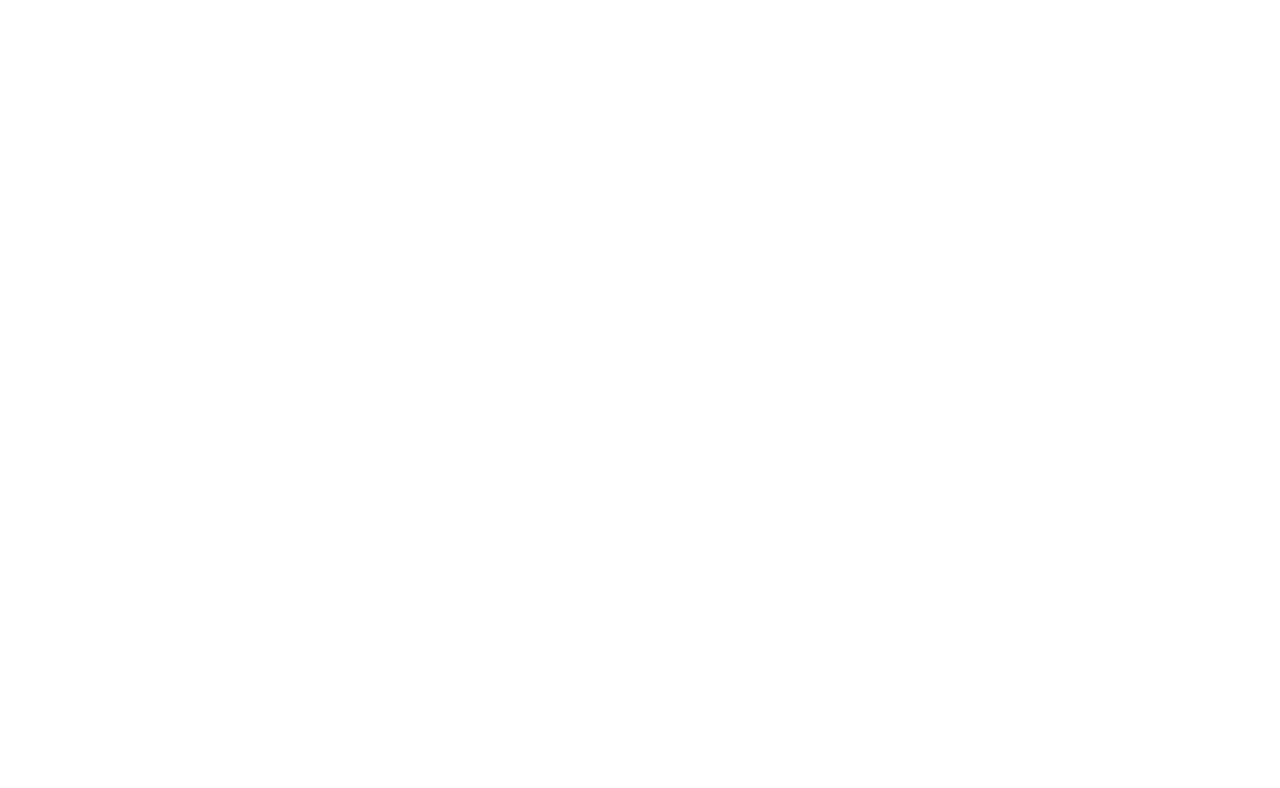
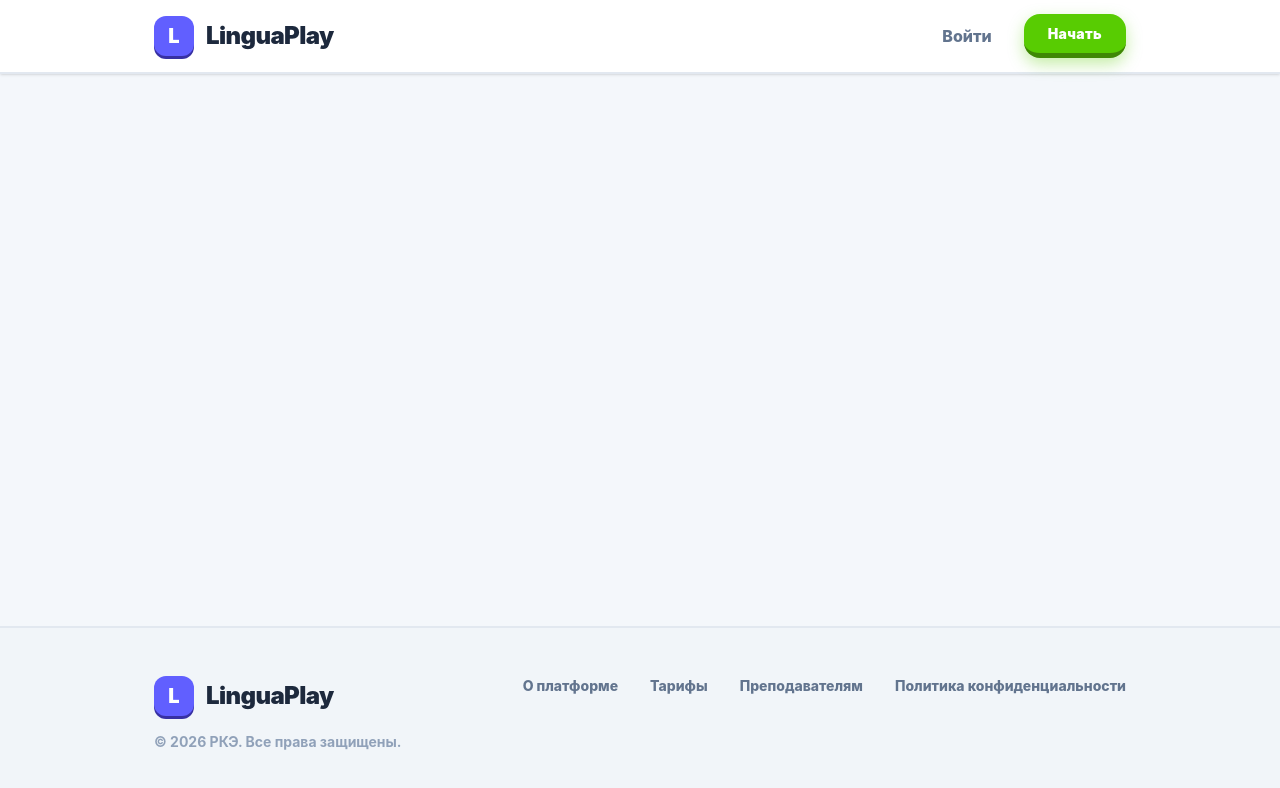
Before and after one commit to maylave/language-course-studio1, a Vue app in the folder front/: page / in a window 1280 px wide. Shown: the top 788 px of the page. Built offline with nearby package versions, Linux system fonts and the light colour scheme.

Commit message:
feat: добавить компоненты AppHeader и AppFooter, обновить структуру HomeView

```diff
--- /dev/null
+++ b/front/src/components/footer/AppFooter.vue
@@ -0,0 +1,41 @@
+<script setup lang="ts">
+// Здесь можно импортировать логотип или иконки
+</script>
+
+<template>
+  <footer class="w-full bg-slate-100 border-t-2 border-slate-200 mt-auto py-8 sm:py-12">
+    <div
+      class="max-w-[1020px] mx-auto px-4 sm:px-6 flex flex-col md:flex-row justify-between items-center md:items-start gap-8"
+    >
+      <!-- Логотип и копирайт -->
+      <div class="flex flex-col items-center md:items-start gap-4">
+        <div class="flex items-center gap-3">
+          <!-- 3D Иконка логотипа -->
+          <div
+            class="w-10 h-10 bg-indigo-500 rounded-xl shadow-[0_3px_0_#3730a3] flex items-center justify-center text-white font-black text-xl"
+          >
+            L
+          </div>
+          <span class="font-black text-2xl text-slate-800 tracking-tight">LinguaPlay</span>
+        </div>
+        <p class="text-slate-400 font-bold text-sm">© 2026 РКЭ. Все права защищены.</p>
+      </div>
+
+      <!-- Навигация -->
+      <nav
+        class="flex flex-wrap justify-center md:justify-end gap-x-8 gap-y-4 text-sm font-extrabold text-slate-500"
+      >
+        <a href="#" class="hover:text-indigo-600 hover:-translate-y-0.5 transition-all"
+          >О платформе</a
+        >
+        <a href="#" class="hover:text-indigo-600 hover:-translate-y-0.5 transition-all">Тарифы</a>
+        <a href="#" class="hover:text-indigo-600 hover:-translate-y-0.5 transition-all"
+          >Преподавателям</a
+        >
+        <a href="#" class="hover:text-indigo-600 hover:-translate-y-0.5 transition-all"
+          >Политика конфиденциальности</a
+        >
+      </nav>
+    </div>
+  </footer>
+</template>
--- /dev/null
+++ b/front/src/components/header/AppHeader.vue
@@ -0,0 +1,62 @@
+<script setup lang="ts">
+import UIButton from '@/components/UI/UIButton.vue'
+
+// Пропс для имитации авторизации (в реальном проекте берется из Vuex/Pinia/Router)
+defineProps<{
+  isLoggedIn?: boolean
+}>()
+
+const emit = defineEmits(['login', 'register', 'profile'])
+</script>
+
+<template>
+  <header class="w-full bg-white border-b-2 border-slate-200 sticky top-0 z-40 shadow-sm">
+    <div
+      class="max-w-[1020px] mx-auto px-4 sm:px-6 h-[72px] flex items-center justify-between gap-4"
+    >
+      <!-- Логотип -->
+      <a href="/" class="flex items-center gap-3 group">
+        <div
+          class="w-10 h-10 bg-indigo-500 rounded-xl shadow-[0_3px_0_#3730a3] flex items-center justify-center text-white font-black text-xl group-active:translate-y-1 group-active:shadow-[0_0px_0_#3730a3] transition-all"
+        >
+          L
+        </div>
+        <span class="font-black text-2xl text-slate-800 tracking-tight hidden sm:block"
+          >LinguaPlay</span
+        >
+      </a>
+
+      <!-- Правый блок: кнопки входа или профиль -->
+      <div class="flex items-center gap-3">
+        <template v-if="!isLoggedIn">
+          <!-- Вторичная кнопка (Вход) -->
+          <button
+            class="hidden sm:block font-extrabold text-slate-500 hover:text-slate-800 hover:bg-slate-100 px-5 py-2.5 rounded-xl transition-colors"
+            @click="emit('login')"
+          >
+            Войти
+          </button>
+
+          <!-- Главная кнопка (Регистрация) -->
+          <UIButton variant="primary" class="!h-[44px] !text-sm !px-6" @click="emit('register')">
+            Начать
+          </UIButton>
+        </template>
+
+        <template v-else>
+          <!-- Аватарка профиля (если авторизован) -->
+          <button
+            class="w-11 h-11 rounded-full border-2 border-slate-200 shadow-[0_3px_0_#cbd5e1] hover:border-indigo-400 active:translate-y-1 active:shadow-none transition-all overflow-hidden"
+            @click="emit('profile')"
+          >
+            <img
+              src="https://api.dicebear.com/7.x/avataaars/svg?seed=Felix"
+              alt="Профиль"
+              class="w-full h-full object-cover bg-indigo-50"
+            />
+          </button>
+        </template>
+      </div>
+    </div>
+  </header>
+</template>
--- /dev/null
+++ b/front/src/components/header/header.vue
@@ -0,0 +1,5 @@
+<script setup lang="ts"></script>
+
+<template>
+
+</template>
--- a/front/src/views/HomeView.vue
+++ b/front/src/views/HomeView.vue
@@ -1,3 +1,18 @@
-<script setup lang="ts"></script>
+<script setup lang="ts">
+import AppHeader from '@/components/header/AppHeader.vue'
+import AppFooter from '@/components/footer/AppFooter.vue'
+</script>
 
-<template></template>
+<template>
+  <!-- flex flex-col выстраивает элементы в колонку -->
+  <div class="min-h-screen flex flex-col bg-[#f4f7fb]">
+    <AppHeader />
+
+    <!-- flex-1 заставляет <main> занять всё свободное место, выталкивая футер вниз -->
+    <main class="flex-1 flex flex-col">
+      <!-- Если используете Vue Router, страницы будут рендериться здесь -->
+    </main>
+
+    <AppFooter />
+  </div>
+</template>
```
